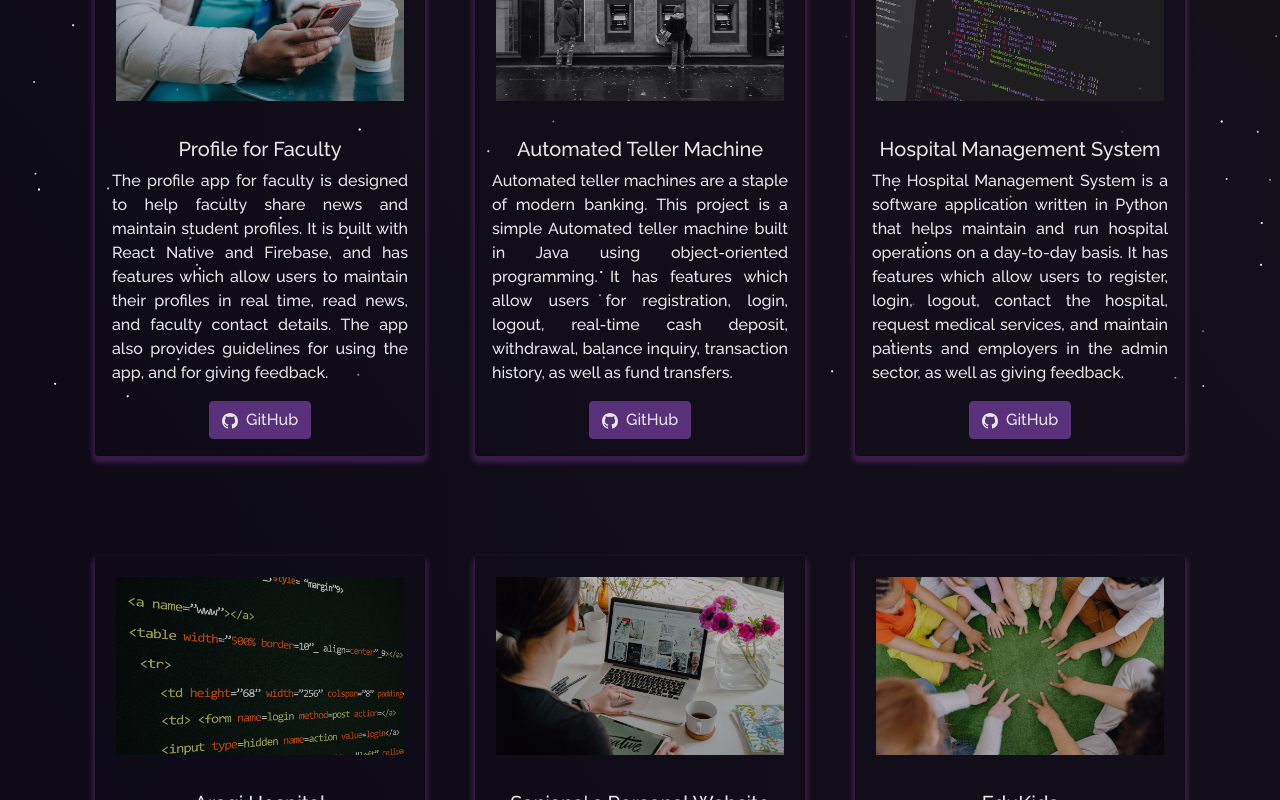
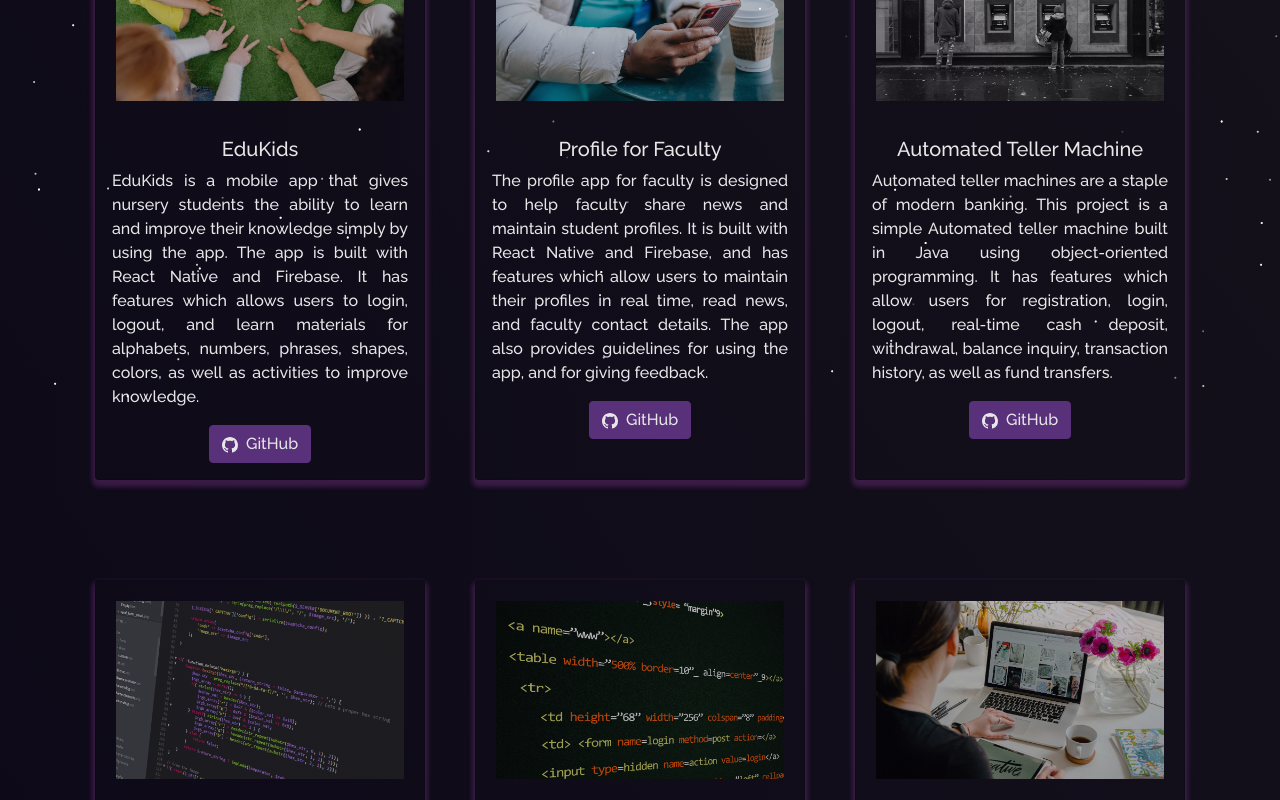
Before and after one commit to SANJANASOLANGA/WebPortfolio, a React (Create React App) app: page /project in a window 1280 px wide. Shown: the part 400-1200 px from the top of the page. Built offline with nearby package versions, Linux system fonts and the light colour scheme.

Commit message:
Added new github url for EduKids

```diff
--- a/src/components/Projects/Projects.js
+++ b/src/components/Projects/Projects.js
@@ -29,6 +29,15 @@ function Projects() {
             Here are a few projects I've worked recently.
           </p>
           <Row style={{ justifyContent: "center", paddingBottom: "10px" }}>
+          <Col md={4} className="project-card">
+              <ProjectCard
+                imgPath={nursery}
+                isBlog={false}
+                title="EduKids"
+                description="EduKids is a mobile app that gives nursery students the ability to learn and improve their knowledge simply by using the app. The app is built with React Native and Firebase. It has features which allows users to login, logout, and learn materials for alphabets, numbers, phrases, shapes, colors, as well as activities to improve knowledge."
+                ghLink="https://github.com/SANJANASOLANGA/NurseryApp"
+              />
+            </Col>
             <Col md={4} className="project-card">
               <ProjectCard
                 imgPath={profile}
@@ -79,15 +88,7 @@ function Projects() {
               />
             </Col>
 
-            <Col md={4} className="project-card">
-              <ProjectCard
-                imgPath={nursery}
-                isBlog={false}
-                title="EduKids"
-                description="EduKids is a mobile app that gives nursery students the ability to learn and improve their knowledge simply by using the app. The app is built with React Native and Firebase. It has features which allows users to login, logout, and learn materials for alphabets, numbers, phrases, shapes, colors, as well as activities to improve knowledge."
-                ghLink="https://github.com/SANJANASOLANGA/EduKids"
-              />
-            </Col>
+
           </Row>
         </Container>
       </Container>
```
